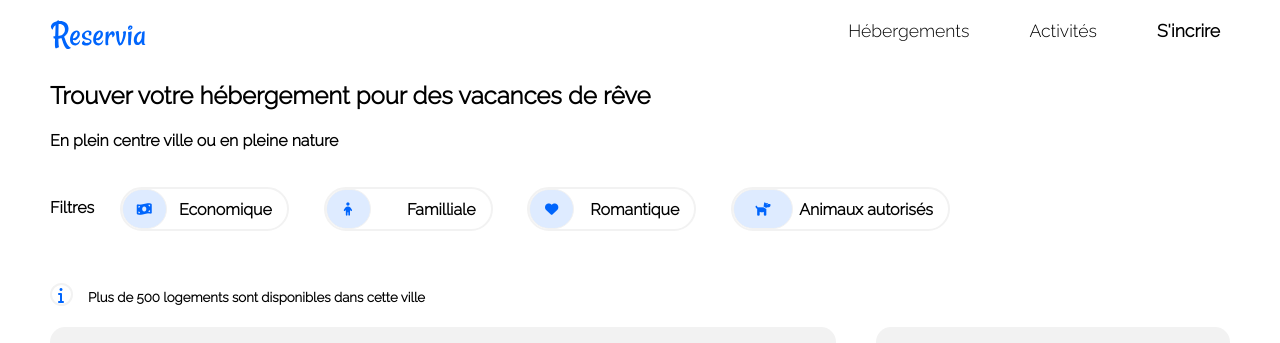
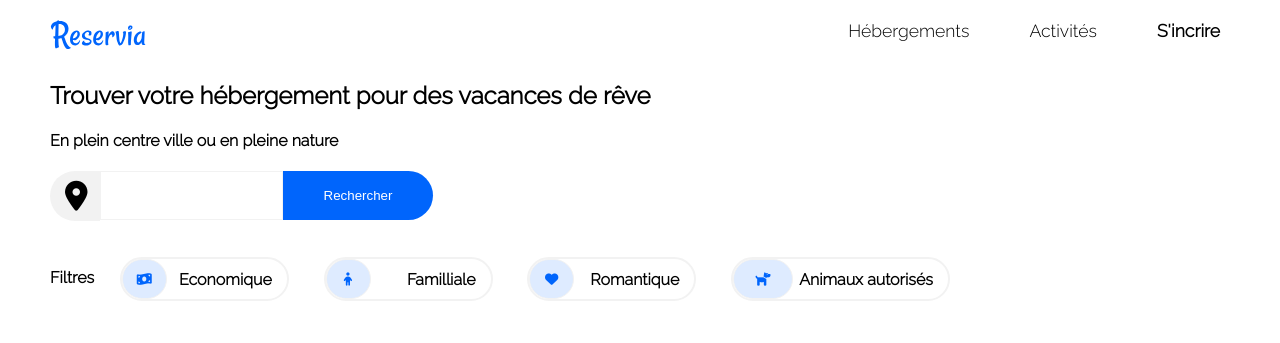
Before and after one commit to oubenali-mohamed/oubenali_2_16092020, a plain HTML site: page index.html in a window 1280 px wide. Shown: the top 343 px of the page. Drawn offline with Linux system fonts and the light colour scheme.

Commit message:
ajout du bouton de recherche

```diff
--- a/index.html
+++ b/index.html
@@ -29,6 +29,17 @@
             <h2>Trouver votre hébergement pour des vacances de rêve</h2>
             <h4>En plein centre ville ou en pleine nature</h4>
         </div>
+        <section class="btnRecherche">
+			<div class="position">
+				<i class="fas fa-map-marker-alt"></i>
+			</div>
+			<div>
+				<input type="text" name="rechercher">
+			</div>
+			<div>
+				<button class="btn1">Rechercher</button>
+			</div>
+		</section>
 
         <section id="filtres">
 			<div>
--- a/style.css
+++ b/style.css
@@ -50,6 +50,35 @@ nav li:hover a {
 h2 h3 {
   font-weight: bold;
   text-align: right;
+}
+.btnRecherche{
+	display: flex;
+	margin-left: 50px;
+}
+.btnRecherche div{
+	height: 50px;
+}
+.btn1{
+	height: 49px;
+	background-color: #0065FC;
+	width: 150px;
+	color: #ffffff;
+	border: none;border-radius: 0px 30px 30px 0px;
+}
+input {
+	height:45px;
+	border: 1px solid #f2f2f2;
+}
+.position i {
+	font-size: 30px;
+	margin-top: 10px;
+	margin-right: 5px;
+	margin-left: 15px;
+}
+.position {
+	background-color: #f2f2f2;
+	border-radius: 30px 0px 0px 30px;
+	width: 50px;
 }
 button{
 	border-radius: 30px;
```
